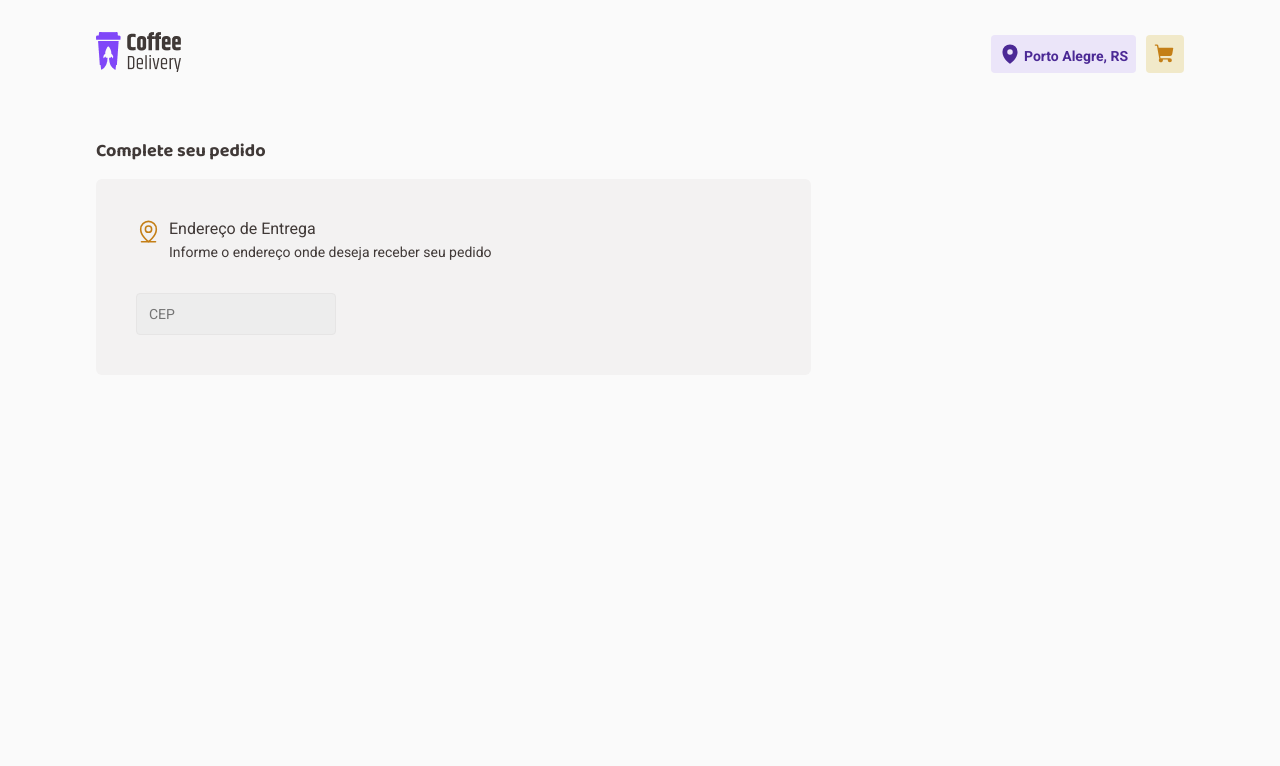
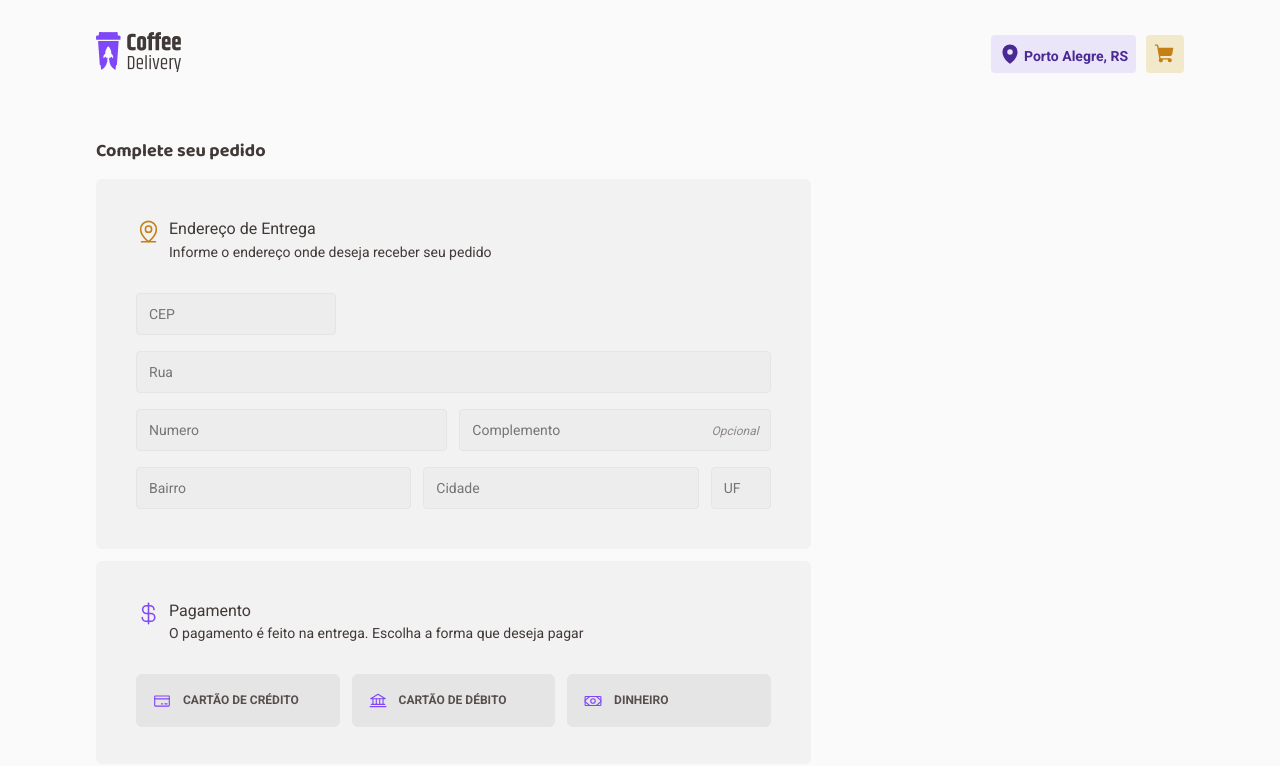
Before and after one commit to tevass/ignite-coffee-delivery, a React (Vite) app: page /checkout in a window 1280 px wide. Shown: the top 766 px of the page. Built offline with nearby package versions, Linux system fonts and the light colour scheme.

Commit message:
history: order form

```diff
--- /dev/null
+++ b/src/pages/checkout/Input/Radio/index.tsx
@@ -0,0 +1,15 @@
+import { InputHTMLAttributes, ReactNode } from 'react'
+import { RadioContainer, RadioContent } from './styles'
+
+interface RadioProps extends InputHTMLAttributes<HTMLInputElement> {
+  children: ReactNode
+}
+
+export function Radio({ children, id, ...props }: RadioProps) {
+  return (
+    <RadioContainer>
+      <input type="radio" id={id} {...props} />
+      <RadioContent htmlFor={id}>{children}</RadioContent>
+    </RadioContainer>
+  )
+}
--- /dev/null
+++ b/src/pages/checkout/Input/Radio/styles.ts
@@ -0,0 +1,74 @@
+import styled from 'styled-components'
+
+export const RadioContainer = styled.div`
+  position: relative;
+  width: 100%;
+  height: 50px;
+
+  input {
+    opacity: 0;
+    position: absolute;
+    top: 1px;
+    border: none;
+    width: 1px;
+    height: 1px;
+    padding: 0;
+    -webkit-appearance: none;
+    -moz-appearance: none;
+  }
+
+  input:checked ~ label {
+    border-color: ${(props) => props.theme.colors.brand.purple.normal};
+    background: ${(props) => props.theme.colors.brand.purple.light};
+  }
+`
+
+export const RadioContent = styled.label`
+  user-select: none;
+  cursor: pointer;
+  display: flex;
+  align-items: center;
+  justify-content: flex-start;
+
+  padding: 1rem;
+
+  background: ${(props) => props.theme.colors.base.button};
+  border: 1px solid ${(props) => props.theme.colors.base.button};
+  border-radius: 6px;
+
+  label {
+    visibility: hidden;
+    height: 100%;
+    width: 100%;
+  }
+
+  div,
+  span {
+    display: flex;
+    align-items: center;
+    justify-content: center;
+  }
+
+  div {
+    color: ${(props) => props.theme.colors.brand.purple.normal};
+  }
+
+  span {
+    font: ${(props) => props.theme.fonts.components.button.sm};
+    color: ${(props) => props.theme.colors.base.text};
+    text-transform: uppercase;
+  }
+
+  div + span {
+    margin-left: 0.75rem;
+  }
+
+  &:hover {
+    background: ${(props) => props.theme.colors.base.hover};
+    border-color: ${(props) => props.theme.colors.base.hover};
+
+    span {
+      color: ${(props) => props.theme.colors.base.subtitle};
+    }
+  }
+`
--- a/src/pages/checkout/Input/styles.ts
+++ b/src/pages/checkout/Input/styles.ts
@@ -15,6 +15,7 @@ export const InputWrapper = styled.div<InputWrapperProps>`
 `
 
 export const InputContainer = styled.div`
+  width: 100%;
   position: relative;
   height: 2.625rem;
 
--- a/src/pages/checkout/index.tsx
+++ b/src/pages/checkout/index.tsx
@@ -1,8 +1,16 @@
-import { MapPinLine } from 'phosphor-react'
+import {
+  Bank,
+  CreditCard,
+  CurrencyDollar,
+  MapPinLine,
+  Money,
+} from 'phosphor-react'
 import { Input } from './Input'
+import { Radio } from './Input/Radio'
 import { InputWrapper } from './Input/styles'
 import {
   CheckoutContainer,
+  InputGroup,
   WrapperHeader,
   WrapperHeaderContent,
   WrapperOrder,
@@ -16,7 +24,7 @@ export function Checkout() {
         <WrapperOrder>
           <WrapperHeader iconColor="#C47F17">
             <div>
-              <MapPinLine size={25} weight="regular" />
+              <MapPinLine size={25} />
             </div>
             <WrapperHeaderContent>
               <h4>Endereço de Entrega</h4>
@@ -28,9 +36,66 @@ export function Checkout() {
             <InputWrapper maxW={200}>
               <Input placeholder="CEP" />
             </InputWrapper>
+            <InputWrapper>
+              <Input placeholder="Rua" />
+            </InputWrapper>
+            <InputWrapper>
+              <InputGroup>
+                <Input placeholder="Numero" />
+                <Input placeholder="Complemento" isOptional />
+              </InputGroup>
+            </InputWrapper>
+            <InputWrapper>
+              <InputGroup>
+                <Input placeholder="Bairro" />
+                <Input placeholder="Cidade" />
+                <InputWrapper maxW={60}>
+                  <Input placeholder="UF" />
+                </InputWrapper>
+              </InputGroup>
+            </InputWrapper>
+          </div>
+        </WrapperOrder>
+
+        <WrapperOrder>
+          <WrapperHeader iconColor="#8047F8">
+            <div>
+              <CurrencyDollar size={25} />
+            </div>
+            <WrapperHeaderContent>
+              <h4>Pagamento</h4>
+              <p>
+                O pagamento é feito na entrega. Escolha a forma que deseja pagar
+              </p>
+            </WrapperHeaderContent>
+          </WrapperHeader>
+
+          <div>
+            <InputGroup>
+              <Radio id="teste1" name="payment">
+                <div>
+                  <CreditCard size={18} />
+                </div>
+                <span>Cartão de crédito</span>
+              </Radio>
+              <Radio id="teste2" name="payment">
+                <div>
+                  <Bank size={18} />
+                </div>
+                <span>cartão de débito</span>
+              </Radio>
+              <Radio id="teste3" name="payment">
+                <div>
+                  <Money size={18} />
+                </div>
+                <span>dinheiro</span>
+              </Radio>
+            </InputGroup>
           </div>
         </WrapperOrder>
       </div>
+
+      <div></div>
     </CheckoutContainer>
   )
 }
--- a/src/pages/checkout/styles.ts
+++ b/src/pages/checkout/styles.ts
@@ -56,3 +56,8 @@ export const WrapperHeaderContent = styled.div`
     color: ${(props) => props.theme.colors.base.subtitle};
   }
 `
+
+export const InputGroup = styled.div`
+  display: flex;
+  gap: 0.75rem;
+`
```
